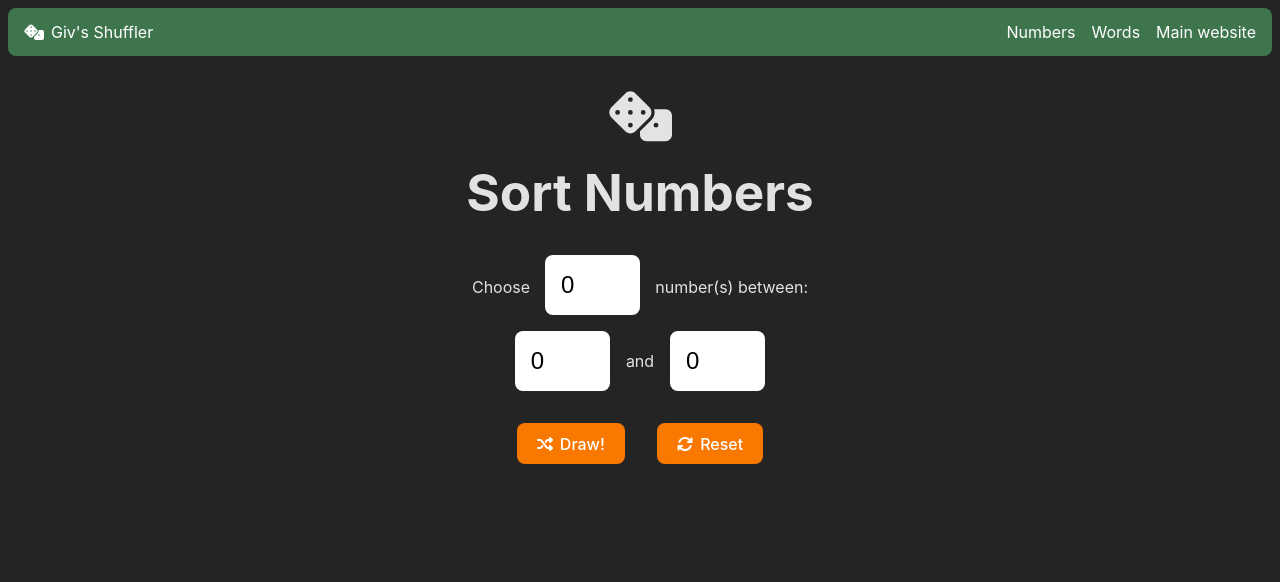
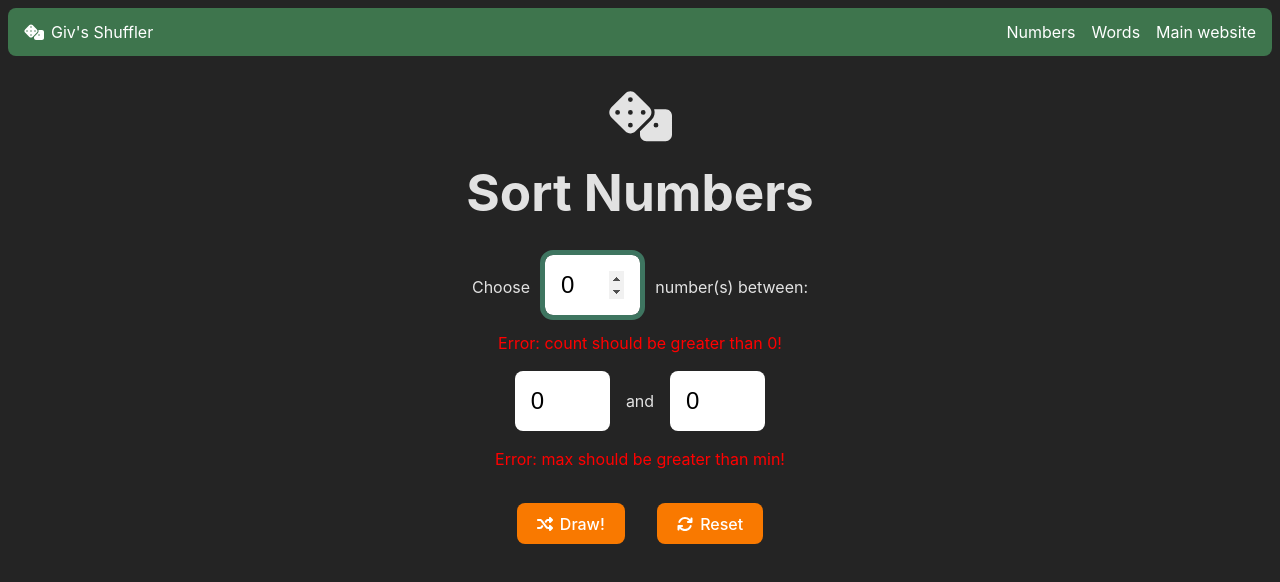
Before and after one commit to GiovaniFZ/Giv-Chooser, a React (Vite) app: page / in a window 1280 px wide. Both pictures are taken after a click on the button "Reset". Shown: the top 582 px of the page. Built offline with nearby package versions, Linux system fonts and the light colour scheme; no server answers.

Commit message:
ref: improve error validation on number shuffler

```diff
--- /dev/null
+++ b/src/components/Error/index.tsx
@@ -0,0 +1,9 @@
+type ErrorProps = {
+    error: string | undefined
+}
+
+export function ShowError({ error }: ErrorProps) {
+    return (
+        <p style={{ color: "red" }}>Error: {error}</p>
+    )
+}
--- a/src/components/Header/header.tsx
+++ b/src/components/Header/header.tsx
@@ -2,6 +2,7 @@ import { Header, HeaderLinks } from "./header"
 import { FontAwesomeIcon } from "@fortawesome/react-fontawesome";
 import { faDice } from '@fortawesome/free-solid-svg-icons';
 import { Link } from "react-router-dom";
+
 export function HeaderComponent() {
   return (
     <Header>
--- a/src/pages/GenerateNumber/index.tsx
+++ b/src/pages/GenerateNumber/index.tsx
@@ -6,19 +6,21 @@ import { Button } from "../../components/Button";
 import { zodResolver } from "@hookform/resolvers/zod";
 import { useForm } from "react-hook-form";
 import { useNavigate } from "react-router-dom";
+import { ShowError } from "../../components/Error";
 
 export function GenerateNumber() {
   const navigate = useNavigate()
   const paramsNumberSchema = z.object({
-    max: z.number(),
-    min: z.number(),
-    count: z.number(),
+    max: z.number().min(0, { message: "max should be greater than 0!" }),
+    min: z.number().min(0, { message: "min should be greater than 0!" }),
+    count: z.number().min(1, { message: "count should be greater than 0!" }),
   }).refine((data) => data.max > data.min, {
-    message: "max should be greater!",
+    message: "max should be greater than min!",
+    path: ["max"]
   })
 
   type ParamsNumber = z.infer<typeof paramsNumberSchema>
-  const { register, handleSubmit, reset } = useForm<ParamsNumber>({
+  const { register, handleSubmit, reset, formState: { errors } } = useForm<ParamsNumber>({
     defaultValues: {
       max: 0,
       min: 0,
@@ -52,6 +54,7 @@ export function GenerateNumber() {
           />
           number(s) between:
         </p>
+        {errors.count && <ShowError error={errors.count.message} />}
         <InputField>
           <Input
             type="number"
@@ -67,6 +70,8 @@ export function GenerateNumber() {
             {...register('max', { valueAsNumber: true })}
           />
         </InputField>
+        {errors.min && <ShowError error={errors.min.message} />}
+        {errors.max && <ShowError error={errors.max.message} />}
         <Button type="submit">
           <FontAwesomeIcon
             icon={faShuffle}
```
